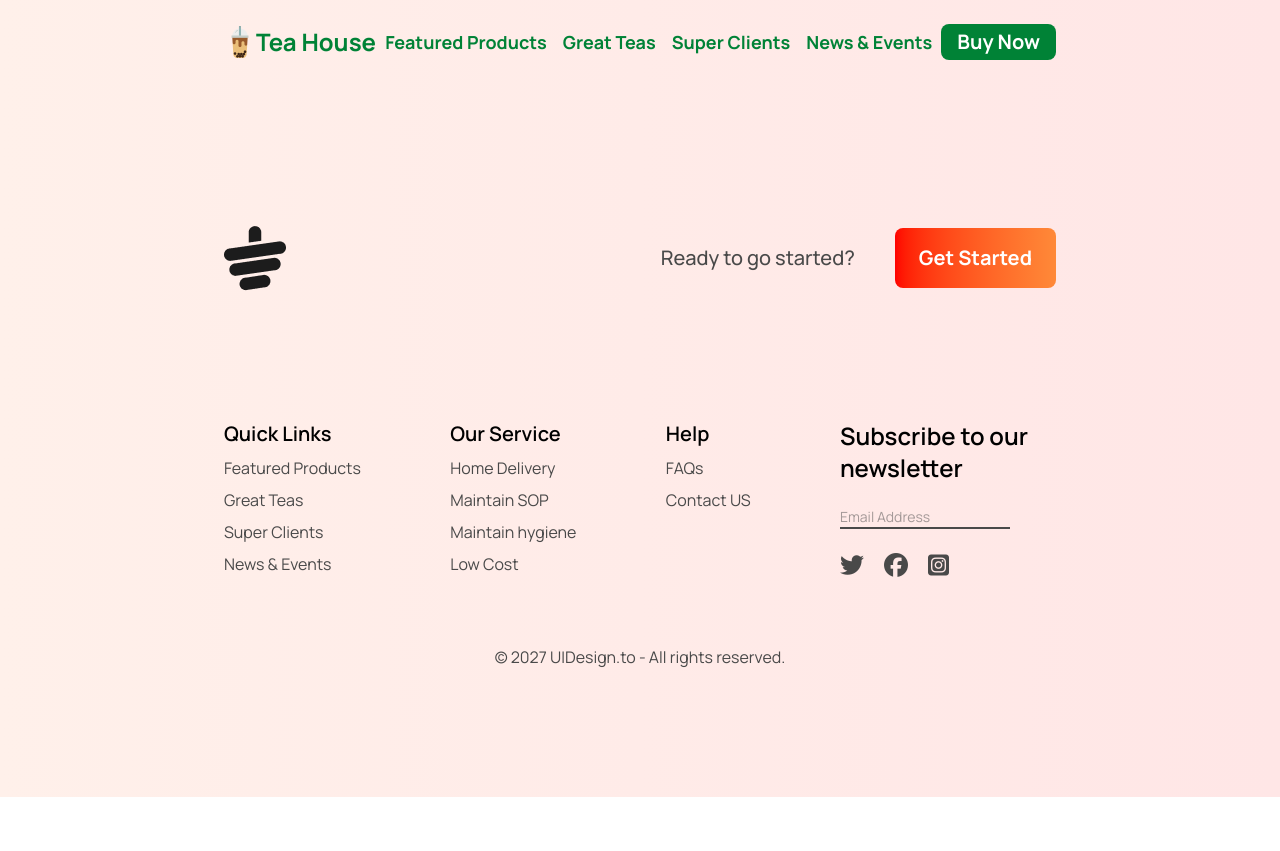
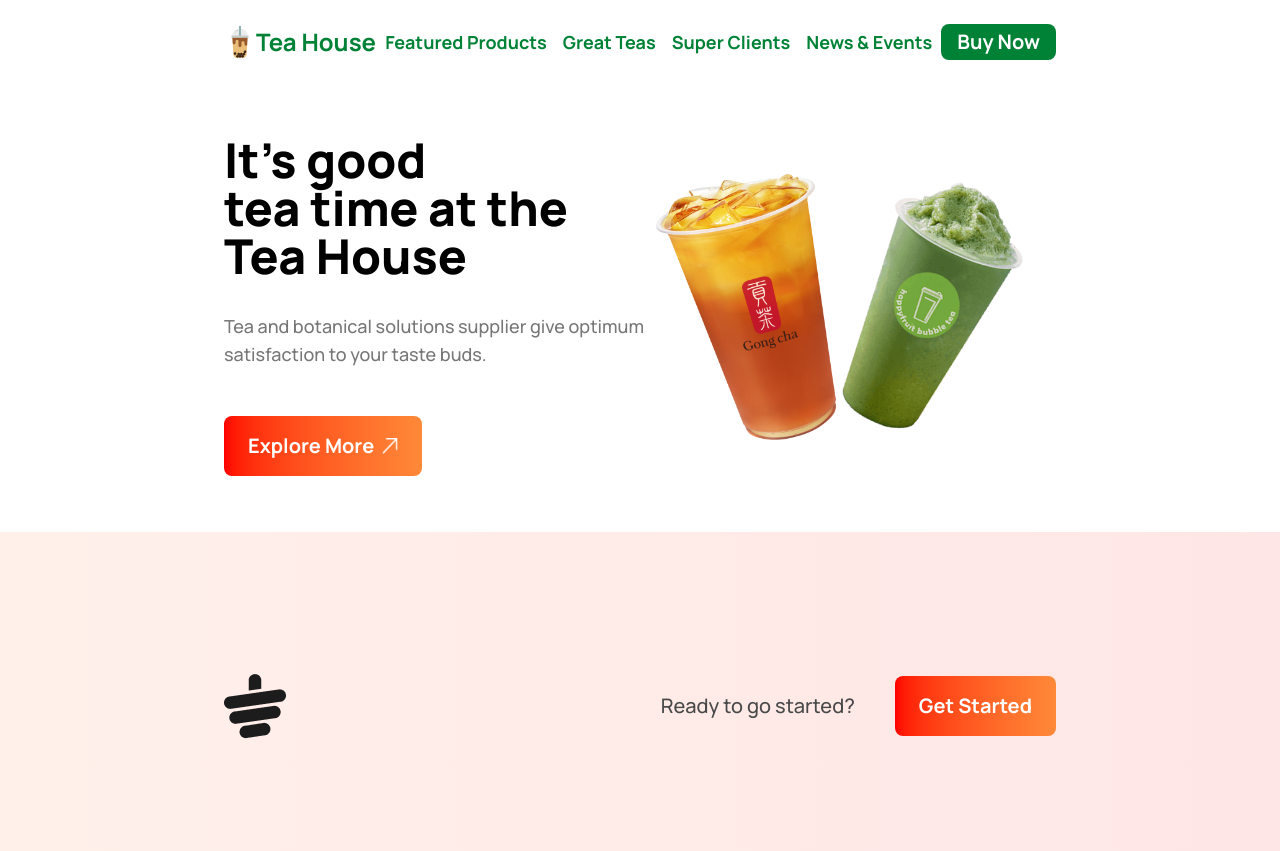
Before and after one commit to muhammad-tamim/web_project_8, a plain HTML site: page index.html in a window 1280 px wide. Shown: the top 851 px of the page. Before the commit the page ends 800 px from the top, so only its background shows below. Drawn offline with nearby package versions, Linux system fonts and the light colour scheme.

Commit message:
feat: add hero section

```diff
--- a/index.html
+++ b/index.html
@@ -26,8 +26,7 @@
 <body class="font-manrope">
     <header>
         <!-- Navbar -->
-        <nav
-            class="flex justify-between items-center font-bold bg-linear-to-r from-[#FFF0EA] to-[#FFE6E6] p-3 lg:px-10 lg:py-5 xl:px-56 xl:py-6 2xl:px-96">
+        <nav class="flex justify-between items-center font-bold  p-3 lg:px-10 lg:py-5 xl:px-56 xl:py-6">
             <div class="flex items-center cursor-pointer">
                 <img class="size-6 lg:size-8 2xl:size-14" src="assets/images/bubble-tea-logo.png" alt="">
                 <h2 class="text-xl text-green-700 lg:text-2xl 2xl:text-5xl">Tea House</h2>
@@ -47,7 +46,40 @@
                     Now</button>
             </div>
         </nav>
+
         <!-- Hero section -->
+        <section
+            class="text-center flex flex-col-reverse justify-center items-center lg:flex-row xl:justify-between p-3 py-5 lg:px-10 lg:py-5 xl:px-56 lg:text-left">
+            <div>
+                <h1 class="font-extrabold text-5xl py-8">It's good
+                    <br class="hidden lg:block">tea time at the<br class="hidden lg:block">Tea House
+                </h1>
+                <p class="text-[#777777] text-lg font-medium pb-8">Tea and botanical solutions supplier give optimum
+                    satisfaction to your taste buds.</p>
+                <div class="flex flex-col items-center justify-center pb-5 lg:items-start">
+                    <button
+                        class="bg-linear-to-r from-[#FF0000] to-[#FF8938] text-white font-bold text-xl px-6 py-4 my-4 cursor-pointer rounded-lg flex items-center gap-2">
+                        Explore More
+                        <img class="w-4 h-4" src="assets/images/arrow.png" alt="">
+                    </button>
+
+                </div>
+            </div>
+            <div>
+                <div>
+                    <img src="assets/images/banner.png" alt="">
+                </div>
+                <div class="hidden">
+                    <div>
+                        <img src="assets/images/star.png" alt="">
+                    </div>
+                    <div>
+                        <h4>5.00</h4>
+                        <p>Trust Pilot Ratings</p>
+                    </div>
+                </div>
+            </div>
+        </section>
     </header>
     <main>
         <!-- Featured Products section -->
```
Also changed, not shown: assets/images/right-up.png (added), assets/images/star.png (added), assets/images/top_arrow.png (added).
